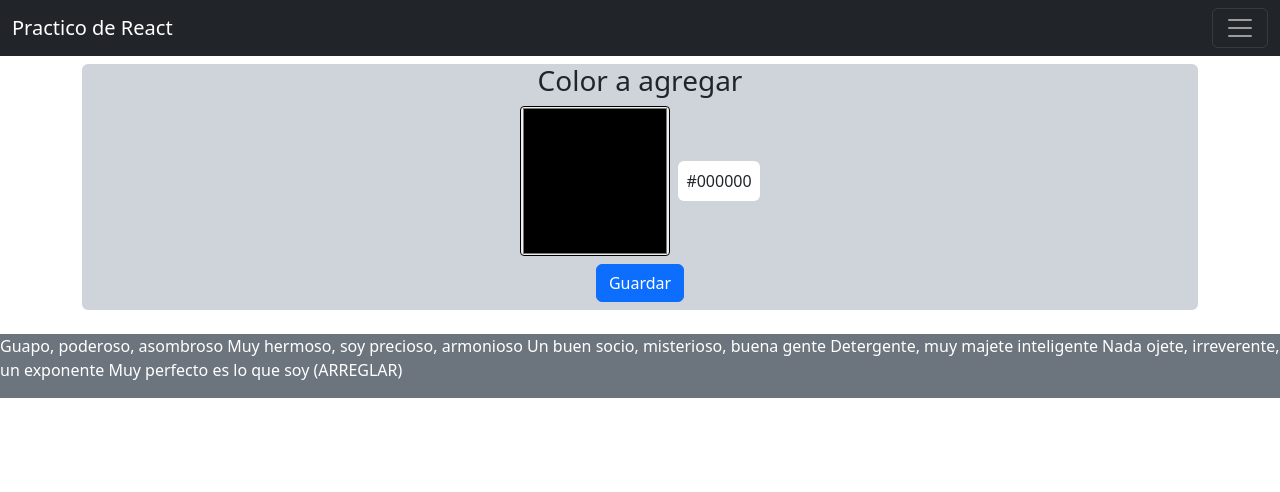
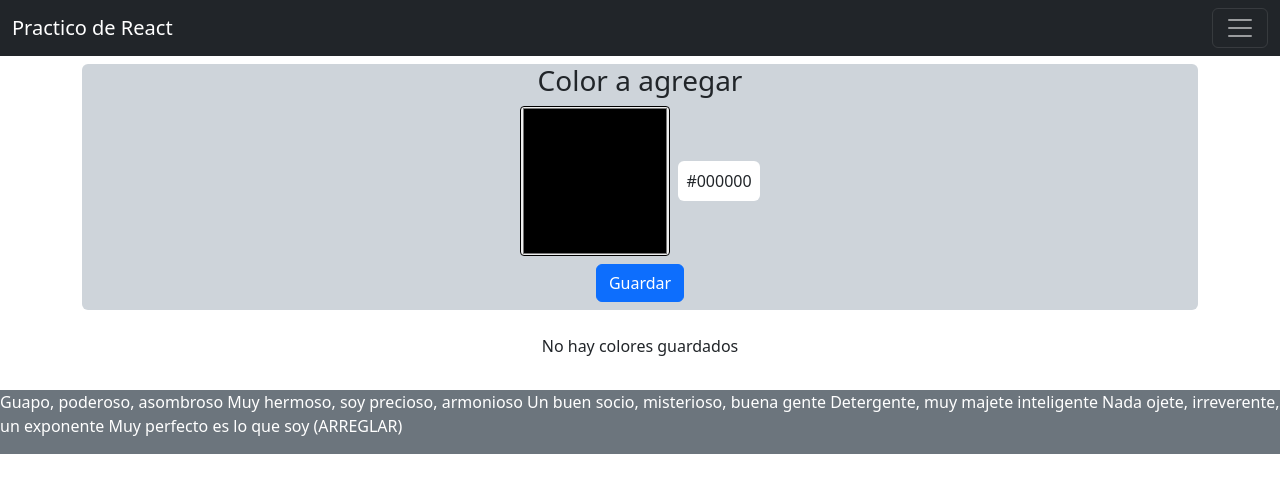
Before and after one commit to SantiagoPuertas4/practicoReact, a React (Vite) app: page /ejercicio6 in a window 1280 px wide. Shown: the top 492 px of the page. Built offline with nearby package versions, Linux system fonts and the light colour scheme.

Commit message:
Se agrego un parrafo en caso de que no hayan colores guardados el LS

```diff
--- a/src/components/ejercicio6/ColorList.jsx
+++ b/src/components/ejercicio6/ColorList.jsx
@@ -6,6 +6,9 @@ const ColorList = (props) => {
 
   return (
     <div className="container row my-2 d-flex justify-content-center m-0">
+      {colors.length === 0 && (
+        <p className="text-center text-break mt-3">No hay colores guardados</p>
+      )}
       {colors.map((color) => (
         <ColorItem key={color.id} color={color} setColors={setColors} />
       ))}
```
